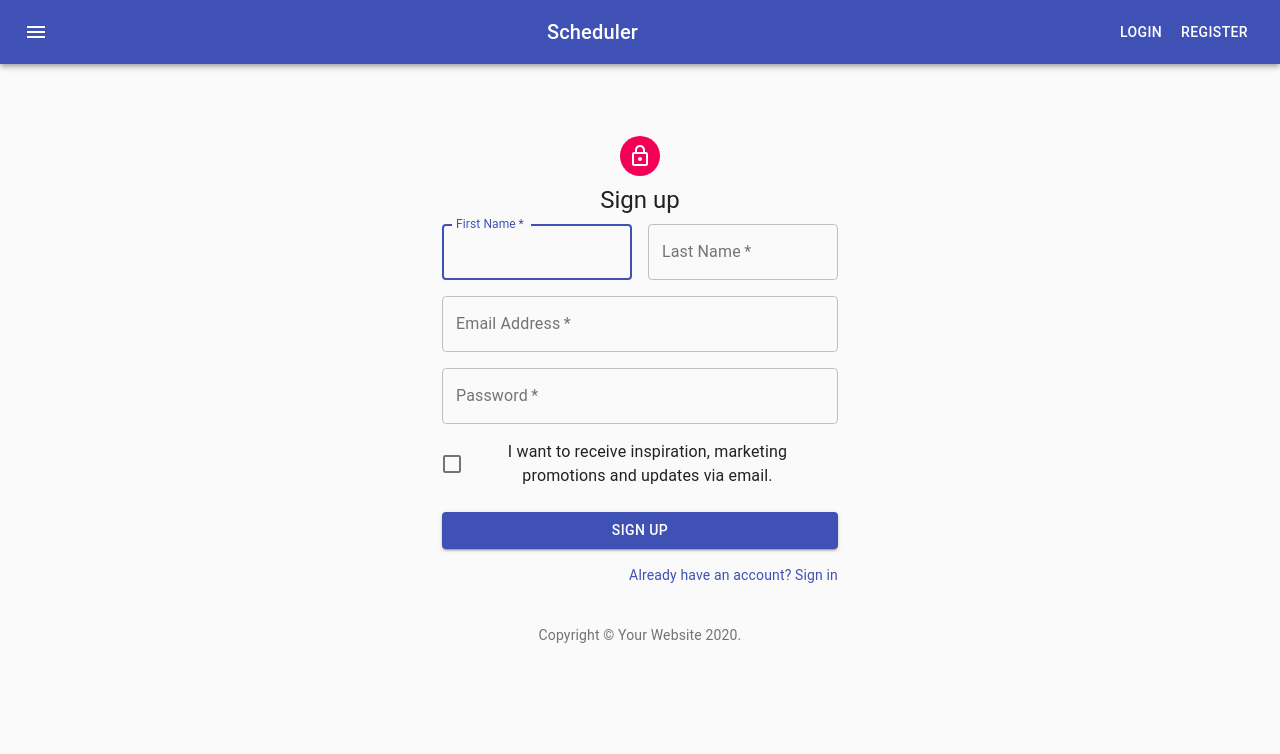
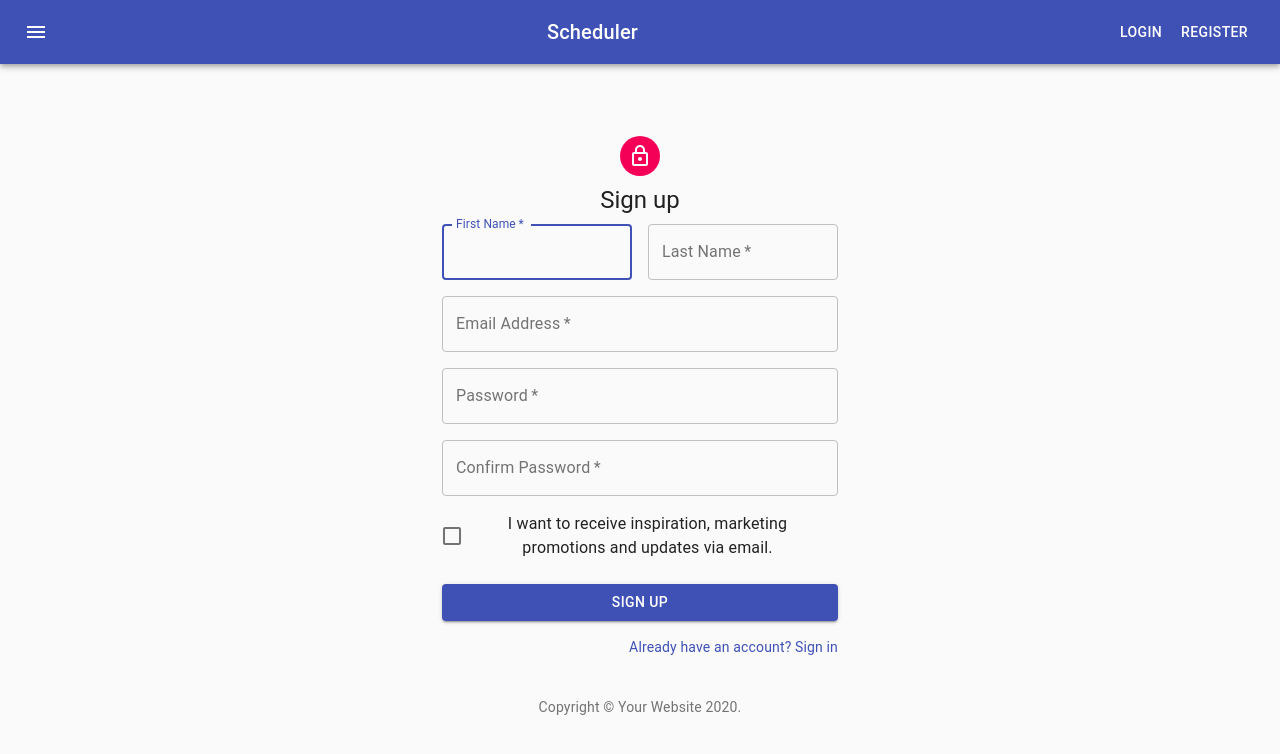
Before and after one commit to dthemg/scheduler, a React (Create React App) app in the folder client/: page /register in a window 1280 px wide. Shown: the top 754 px of the page. Built offline with nearby package versions, Linux system fonts and the light colour scheme.

Commit message:
Confirm password

```diff
--- a/client/src/components/register.component.js
+++ b/client/src/components/register.component.js
@@ -20,6 +20,7 @@ export default function Register() {
 		lastName: '',
 		email: '',
 		password: '',
+		passwordConfirm: '',
 	});
 	const classes = useStyles();
 
@@ -92,7 +93,18 @@ export default function Register() {
 								type='password'
 								id='password'
 								onChange={onChange}
-								autoComplete='current-password'
+							/>
+						</Grid>
+						<Grid item xs={12}>
+							<TextField
+								variant='outlined'
+								required
+								fullWidth
+								name='passwordConfirm'
+								label='Confirm Password'
+								type='password'
+								id='passwordConfirm'
+								onChange={onChange}
 							/>
 						</Grid>
 						<Grid item xs={12}>
```
